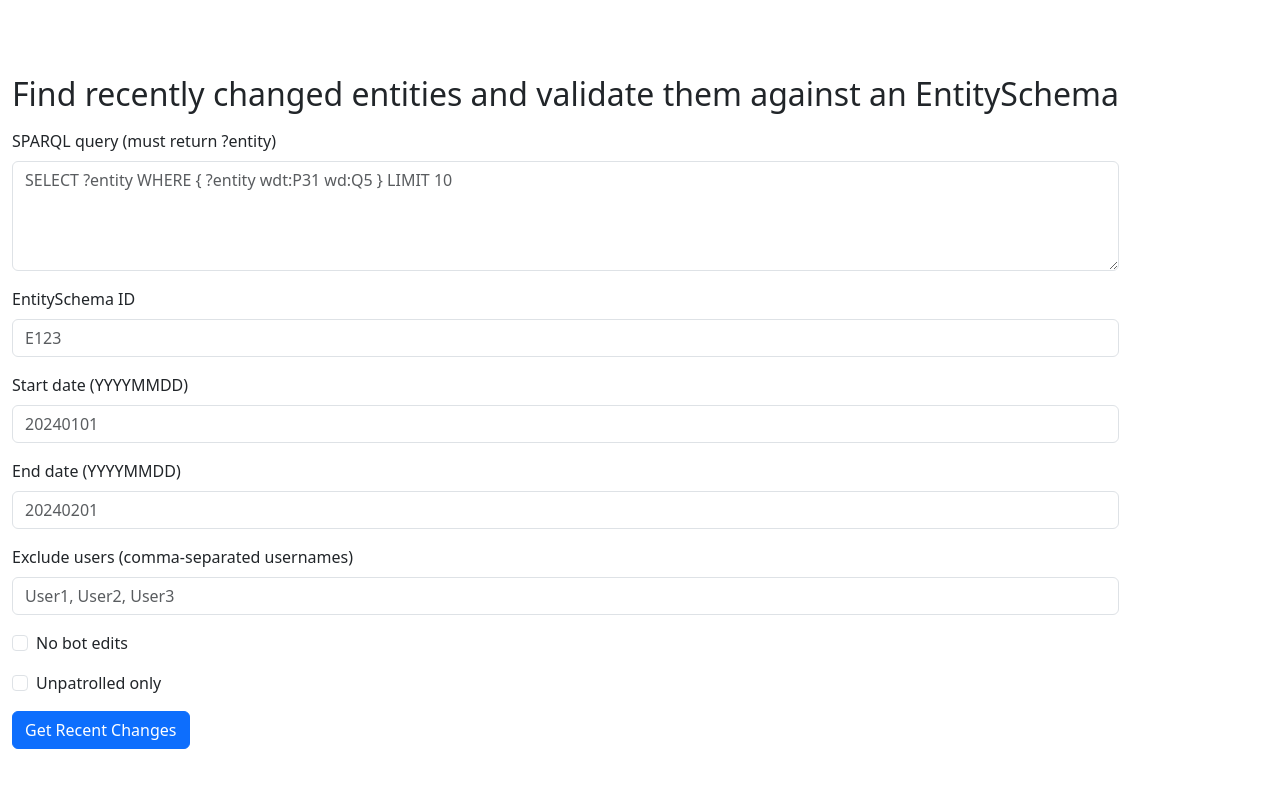
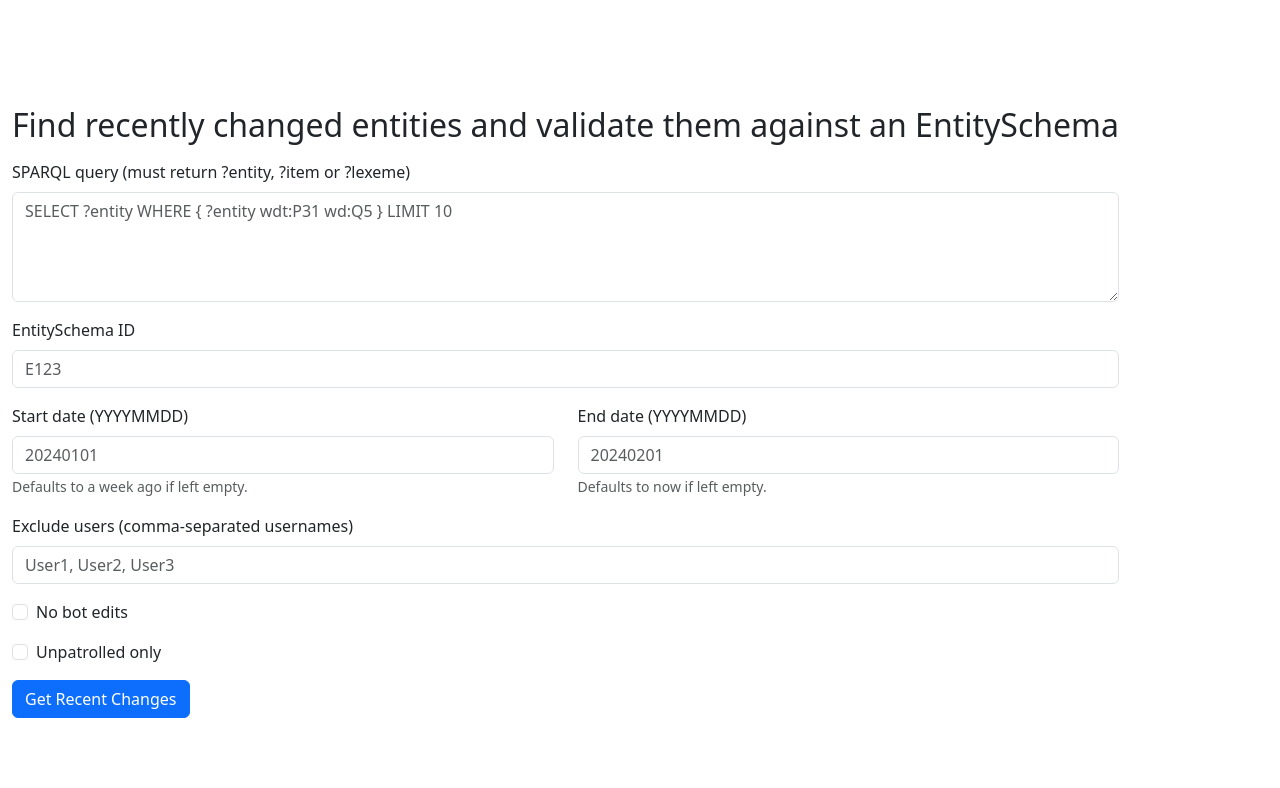
Before and after one commit to dpriskorn/sparql-rc2, a React (Vite) app: page / in a window 1280 px wide. Shown: the top 788 px of the page. Built offline with nearby package versions, Linux system fonts and the light colour scheme.

Commit message:
fix: Move date inputs to the same row and tell the user about the defaults. Also tell the user about what to return from the query.

```diff
--- a/src/components/QueryInputForm.tsx
+++ b/src/components/QueryInputForm.tsx
@@ -40,7 +40,7 @@ export default function QueryInputForm({ onSubmit, loading }: Props) {
   return (
     <form onSubmit={handleSubmit} className="mt-3">
       <div className="mb-3">
-        <label className="form-label">SPARQL query (must return ?entity)</label>
+        <label className="form-label">SPARQL query (must return ?entity, ?item or ?lexeme)</label>
         <textarea
           className="form-control"
           rows={4}
@@ -61,7 +61,8 @@ export default function QueryInputForm({ onSubmit, loading }: Props) {
         />
       </div>
 
-      <div className="mb-3">
+      <div className="mb-3 row">
+        <div className="col">
           <label className="form-label">Start date (YYYYMMDD)</label>
           <input
             type="text"
@@ -70,9 +71,12 @@ export default function QueryInputForm({ onSubmit, loading }: Props) {
             onChange={(e) => setStartDate(e.target.value)}
             placeholder="20240101"
           />
+          <small className="form-text text-muted">
+            Defaults to a week ago if left empty.
+          </small>
         </div>
 
-      <div className="mb-3">
+        <div className="col">
           <label className="form-label">End date (YYYYMMDD)</label>
           <input
             type="text"
@@ -81,6 +85,10 @@ export default function QueryInputForm({ onSubmit, loading }: Props) {
             onChange={(e) => setEndDate(e.target.value)}
             placeholder="20240201"
           />
+          <small className="form-text text-muted">
+            Defaults to now if left empty.
+          </small>
+        </div>
       </div>
 
       <div className="mb-3">
```
Lines whose indentation alone changed are shown as unchanged.
